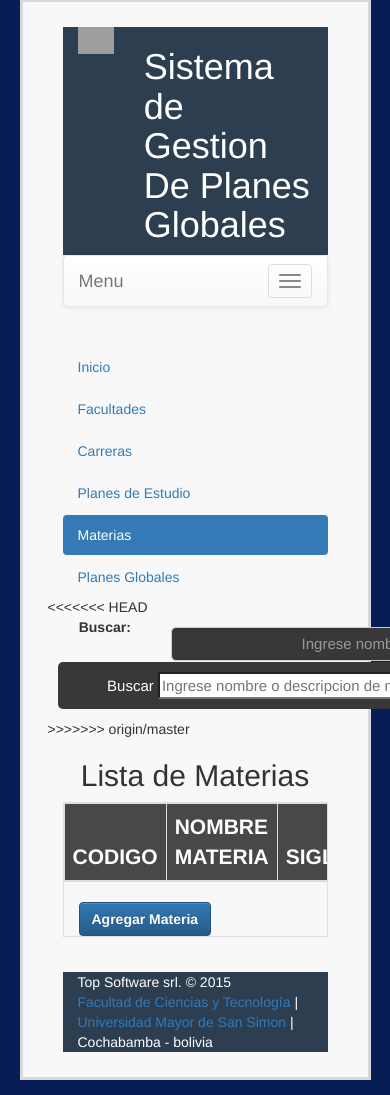
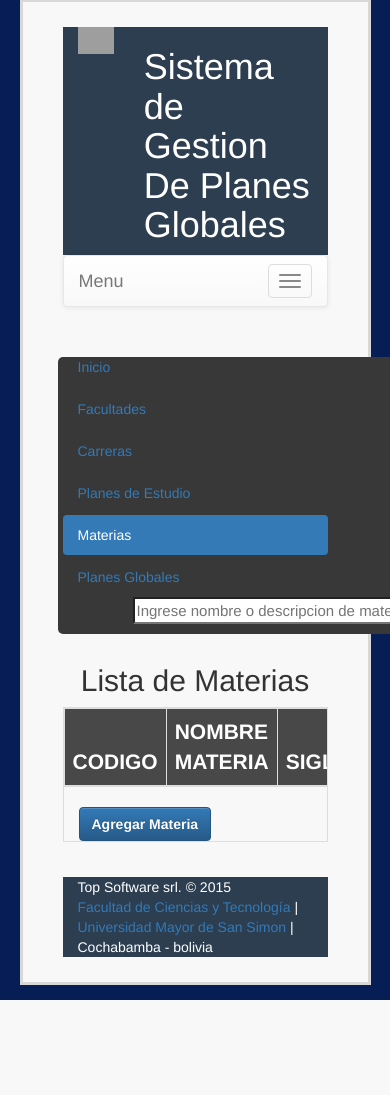
Before and after one commit to TopSoftwareTis2015/Gestion-de-Planes-Globales, a PHP site: the page made by views/materias/index.php in a window 390 px wide; the page is wider, and only the part inside the window is pictured. Shown: the part 16-1111 px from the top of that part. After the commit the page ends 1016 px from the top of that part, so only its background shows below. Run offline with PHP 8.4, Linux system fonts and the light colour scheme; the template is opened without the code that fills it, so the values that code supplies are empty; some libraries are stand-ins or nearby versions; grey boxes are pictures that could not be loaded.

Commit message:
Update index.php

```diff
--- a/views/materias/index.php
+++ b/views/materias/index.php
@@ -86,22 +86,12 @@
 		 </div>
 	  </div>
 	 </nav> <!--fin del menu vertical -->
-<<<<<<< HEAD
-        <div class="form-group"> <!--campo para visualizar el buscador -->
-          <div class="col-xs-4  text-right">
-            <label for="buscar" class="control-label">Buscar:</label>
-          </div>
 
-          <div class="col-xs-4">
-            <input type="text" name="buscar" id="buscar" class="form-control" onkeyup="lista_materias(this.value);" placeholder="Ingrese nombre o descripcion de la materia"/>
-          </div>
-        </div>
-=======
          <center>
 
   <div class="derecha" id="buscar">Buscar <input type="search" class="light-table-filter" data-table="order-table" placeholder="Ingrese nombre o descripcion de materia"</div>
        </center>
->>>>>>> origin/master
+
    <div class="col-xs-12 col-sm-8 col-md-9"> <!--campo para visualizar el contenido del sistema web -->
 	    <div class="container-fluid" >
             <h2><center>Lista de Materias</center></h2>
```
